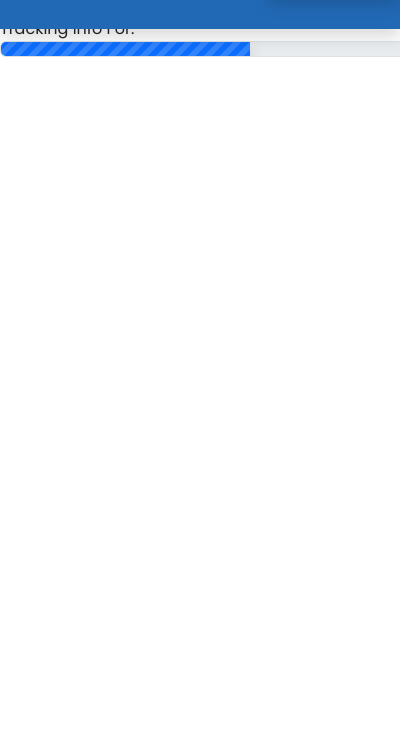
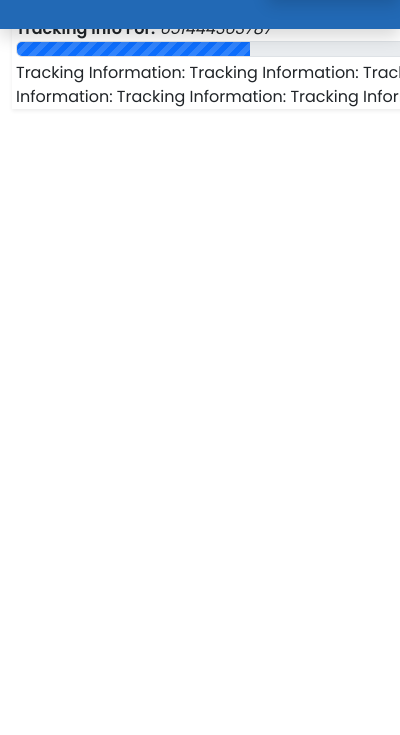
Before and after one commit to zepetzi/PackagePeeker, a browser extension: page popup.html in a window 400 px wide. Shown: the part 123-858 px from the top of the page. Drawn offline with Linux system fonts and the light colour scheme.

Commit message:
more UI refinement, somewhat finished with tracking info box

```diff
--- a/popup.html
+++ b/popup.html
@@ -17,6 +17,12 @@
         font-family: 'Poppins-Regular';
         src: url('fonts/Poppins-Regular.ttf');
         font-weight: 600;
+        font-style: normal;
+    }
+    @font-face {
+        font-family: 'Poppins-SemiBold';
+        src: url('fonts/Poppins-SemiBold.ttf');
+        font-weight: 300;
         font-style: normal;
     }
 </style>
@@ -77,23 +83,24 @@
   </nav>
 
 
+    <div class="container-fluid mx-0" id="trackingContainer" style="margin-top: 140px;">
+
+      <div class="my-3 px-1 shadow-sm" id="row1">
+        <span id="trackDisplay" class="trackDisplay">Tracking Info For:</span> <span id="trackingNumber" class="fst-italic">651444363787</span>
+        <div class="progress border" id="trackingInfo">
+          <div class="progress-bar progress-bar-striped progress-bar-animated" role="progressbar" style="width: 50%" aria-valuenow="50" aria-valuemin="0" aria-valuemax="100"></div>
+        </div>
+        <div class="container px-0 my-1">
+          Tracking Information:
+          Tracking Information:
+          Tracking Information:
+          Tracking Information:
+          Tracking Information:
+        </div>
+      </div>
 
 
 
-    <!-- <div class="container-fluid border " style="margin-top: 130px;"> -->
-    <div class="container-fluid" style="margin-top: 140px;">
-    <div class="container-fluid"
-    Tracking Info For:
-      <div class="progress border" id="trackingInfo">
-        <div class="progress-bar progress-bar-striped shadow progress-bar-animated" role="progressbar" style="width: 50%" aria-valuenow="50" aria-valuemin="0" aria-valuemax="100"></div>
-      </div>
-    </div>
-    </div>
-
-    Tracking Info For:
-      <div class="progress border" id="trackingInfo">
-        <div class="progress-bar progress-bar-striped shadow progress-bar-animated" role="progressbar" style="width: 50%" aria-valuenow="50" aria-valuemin="0" aria-valuemax="100"></div>
-      </div>
     </div>
     <!-- <div class="container-fluid" style="margin-top: 140px;"> -->
 
--- a/popup.js
+++ b/popup.js
@@ -105,7 +105,7 @@ async function sendToLambda(trackingInput, carrierID) {
         "carrier":carrierID
     }
 
-    const gatewayResp = await fetch('', {
+    const gatewayResp = await fetch('api endpoint here', {
         method: 'POST',
         body: JSON.stringify(payload),
         headers: {
@@ -185,9 +185,10 @@ async function updateMessage(statusMessage, type) {
     currStatusText.textContent = statusMessage;
 }
 
-
-
-
+/*
+Get most relevant info from trackingJSON in chrome storage
+and package into a new JSON and send to progress bar/visual elements
+*/
 
 
 
--- a/styling.css
+++ b/styling.css
@@ -21,6 +21,10 @@ h1 {
   color: #9a9a9a;
 }
 
+.trackDisplay {
+  font-family: 'Poppins-SemiBold', sans-serif !important;
+}
+
 .message-success {
   color: rgb(65, 255, 65);
 }
@@ -34,4 +38,6 @@ h1 {
   color: rgb(255, 255, 255);
 }
 
+
+
 /* #2176FF */
```
